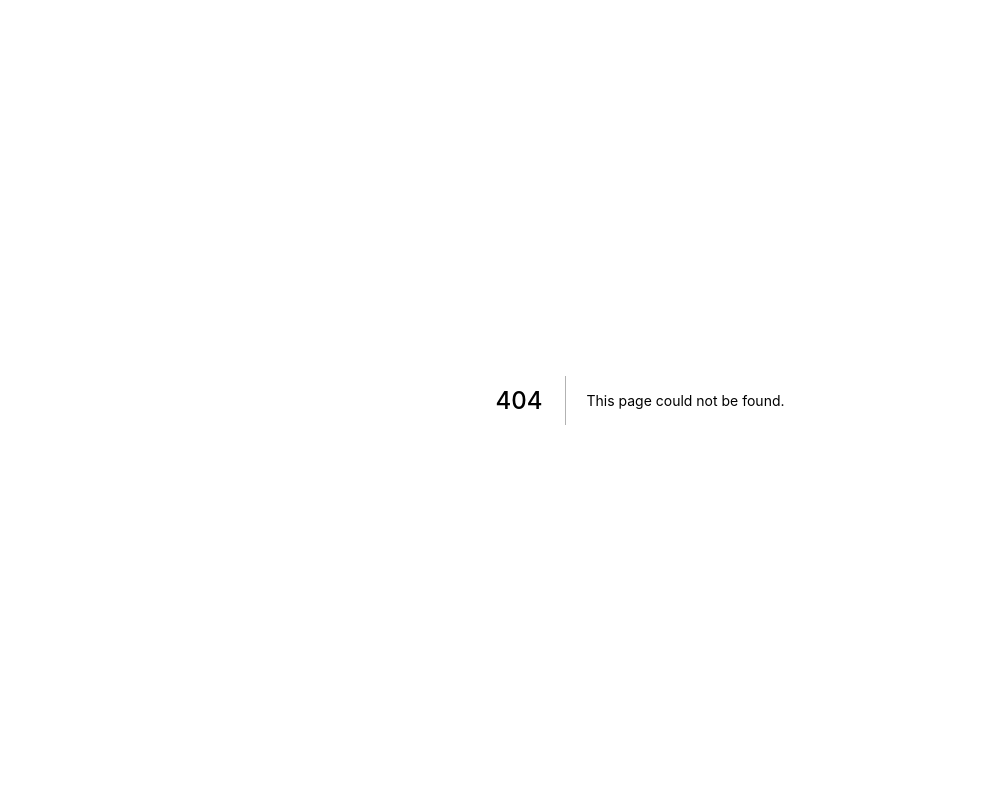
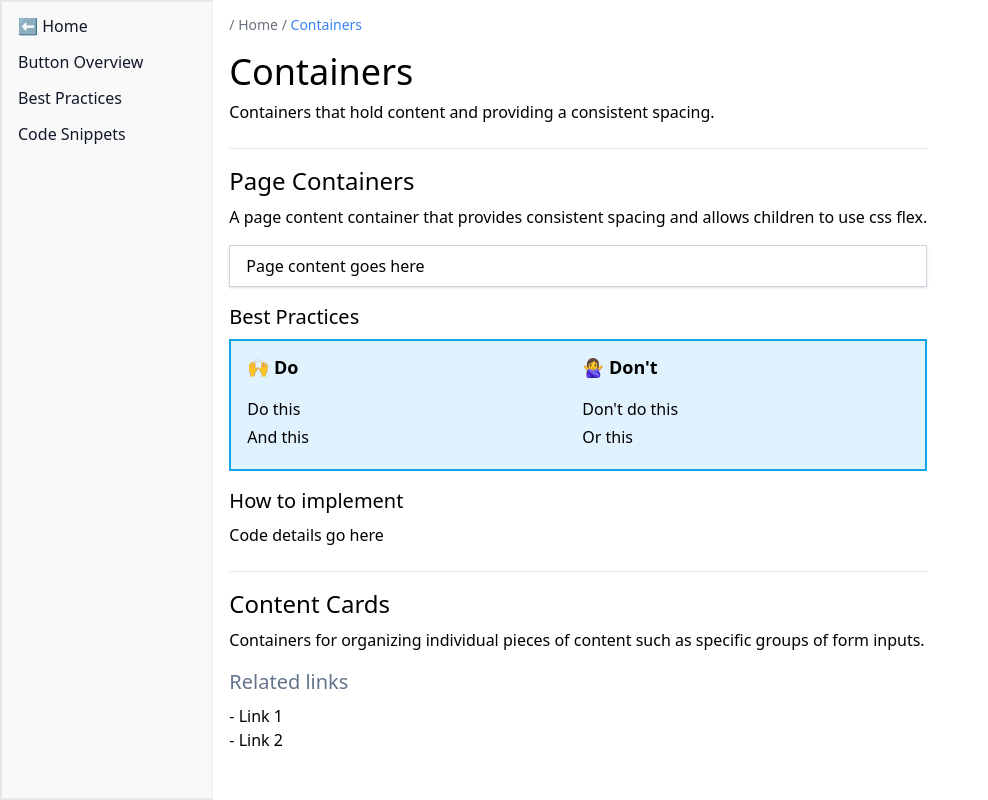
Before and after one commit to tayv/Project-Bubblegum, a Next.js app: page /layout/containers in a window 1280 px wide. Before the commit this address had no page. Shown: the whole page, without its empty margins (0-988 px from the left). Built offline with nearby package versions, Linux system fonts and the light colour scheme.

Commit message:
Housekeeping unused imports

```diff
--- a/pages/forms/buttons.tsx
+++ b/pages/forms/buttons.tsx
@@ -1,7 +1,5 @@
-import {FormEvent, useState} from 'react'
 import Breadcrumbs from '@components/layout/Breadcrumbs'
 import HeadingArticle from '@components/layout/HeadingArticle'
-import SideNav from '@components/layout/SideNav'
 import DoDont from '@components/layout/DoDont'
 import LayoutContainerSide from '@components/layout/LayoutContainerSide'
 
--- /dev/null
+++ b/pages/layout/containers.tsx
@@ -0,0 +1,62 @@
+import Breadcrumbs from '@components/layout/Breadcrumbs'
+import HeadingArticle from '@components/layout/HeadingArticle'
+import DoDont from '@components/layout/DoDont'
+import LayoutContainerSide from '@components/layout/LayoutContainerSide'
+
+export default function MyRadioGroup() {
+  // data for Breadcrumbs
+  const crumbs = [
+    {
+      text: "Home",
+      path: "/",
+      active: false,
+    }, {
+      text: "Containers",
+      path: "/",
+      active: true,
+    }
+  ]
+
+  return (
+    <>
+      <LayoutContainerSide>
+          <Breadcrumbs crumbs={crumbs} />
+
+          <HeadingArticle text="Containers" size="h1" type="primary"/>
+          <p>Containers that hold content and providing a consistent spacing.</p>
+
+          <br />
+          <hr />
+
+          <HeadingArticle text="Page Containers" size="h2" type="primary" />
+          <p>A page content container that provides consistent spacing and allows children to use css flex.</p>
+
+          {/* Example components  */}
+          <div className="mt-4 space-y-4 shadow overflow-hidden border-solid border border-slate-300 py-2 px-4">
+            <div className="flex items-center">
+              <p>Page content goes here</p>
+            </div>
+          </div>
+
+          <HeadingArticle text="Best Practices" size="h3" type="primary" />
+          <DoDont />
+
+          <HeadingArticle text="How to implement" size="h3" type="primary" />
+          <p>Code details go here</p>
+
+          <br />
+          <hr />
+
+          <HeadingArticle text="Content Cards" size="h2" type="primary" />
+          <p>Containers for organizing individual pieces of content such as specific groups of form inputs.</p>
+
+          <HeadingArticle text="Related links" size="h3" type="secondary" />
+          <ul>
+            <li>- Link 1</li>
+            <li>- Link 2</li>
+          </ul>
+
+      </LayoutContainerSide>
+    </>
+  )
+}
```
